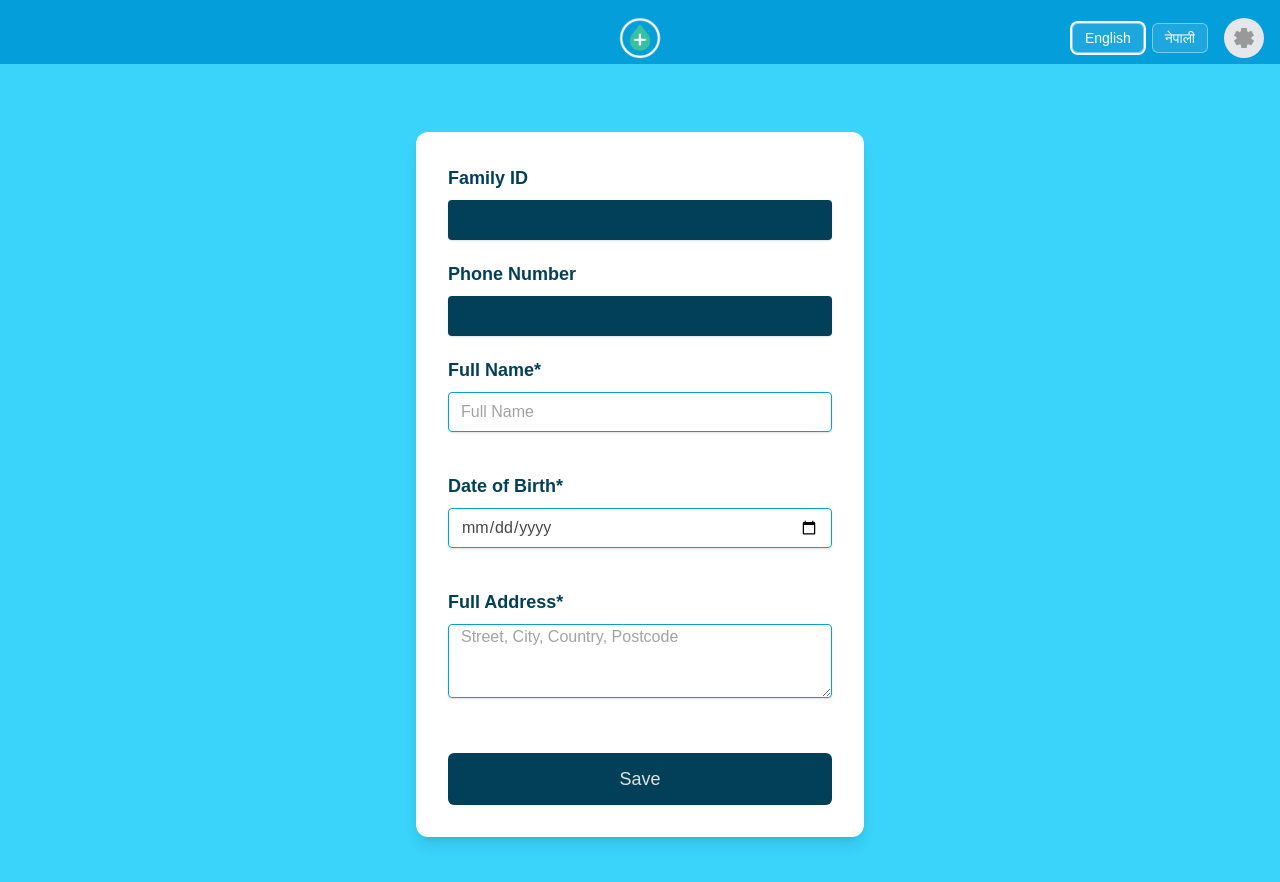
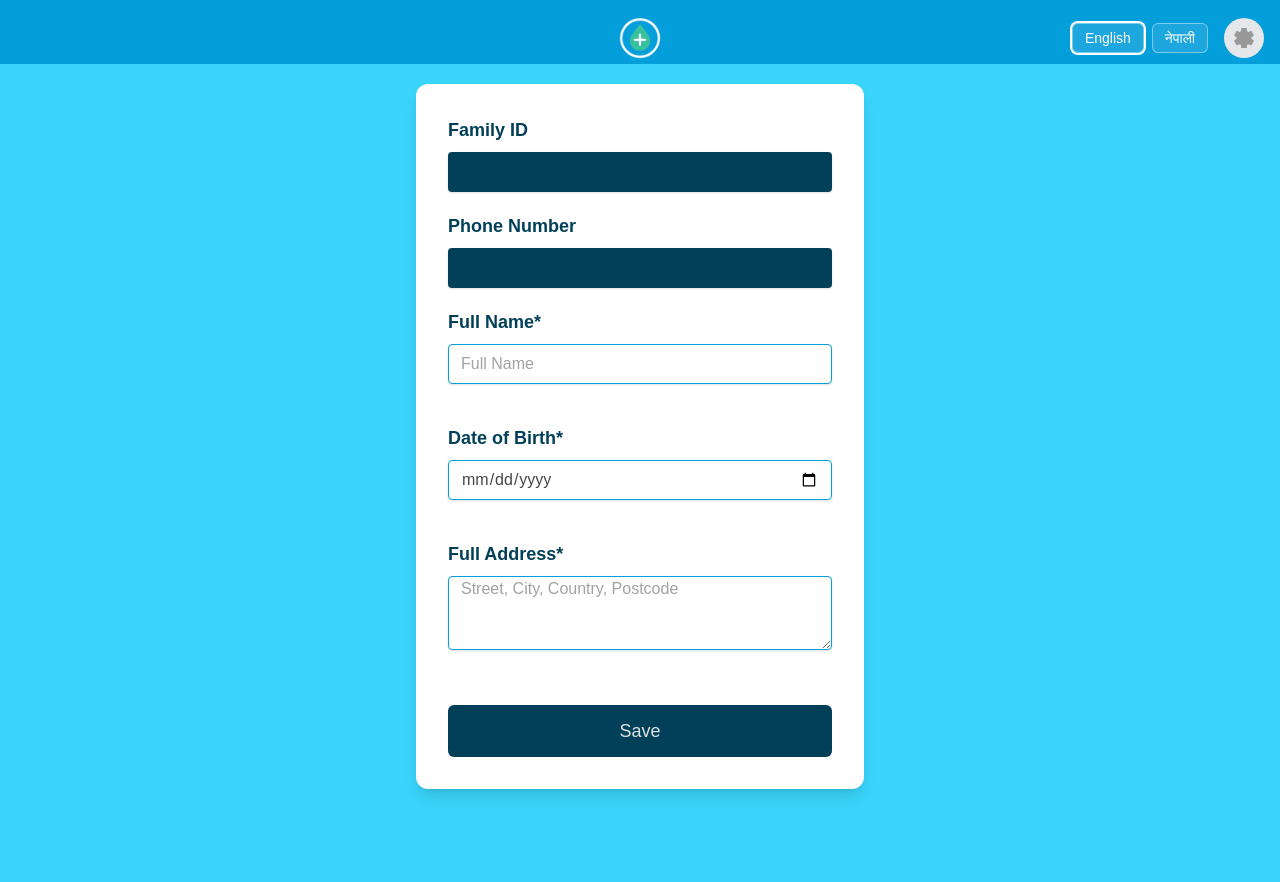
Before and after one commit to anantchhabda/Diabetes-Management-Application, a Next.js app: page /family-onboarding in a window 1280 px wide. Built offline with nearby package versions, Linux system fonts and the light colour scheme.

Commit message:
fix page layout on onboarding pages

```diff
--- a/src/app/doctor-onboarding/page.js
+++ b/src/app/doctor-onboarding/page.js
@@ -23,7 +23,7 @@ export default function Page() {
     }
   }
   return (
-    <main className="flex flex-col justify-center items-center min-h-screen px-4 gap-8"
+    <main className="flex flex-col justify-start items-center min-h-screen px-4 gap-8"
           style={{background: 'var(--background)'}}>
       <form
         id="onboardingForm"
--- a/src/app/family-onboarding/page.js
+++ b/src/app/family-onboarding/page.js
@@ -23,7 +23,7 @@ export default function Page() {
     }
   }
   return (
-    <main className="flex flex-col justify-center items-center min-h-screen px-4 gap-8"
+    <main className="flex flex-col justify-start items-center min-h-screen px-4 gap-8"
           style={{background: 'var(--background)'}}>
       <form
         id="onboardingForm"
--- a/src/app/patient-onboarding/page.js
+++ b/src/app/patient-onboarding/page.js
@@ -23,7 +23,8 @@ export default function Page() {
   }
 
   return (
-    <main className="flex flex-col justify-center items-center min-h-screen px-4 gap-8 bg-[rgba(58,211,249,1)]">
+    <main className="flex flex-col justify-start items-center min-h-screen px-4 gap-8"
+        style={{background: 'var(--background)'}}>
       <form
         id="onboardingForm"
         className="flex flex-col gap-5 w-full max-w-md bg-white p-8 rounded-xl shadow-lg mx-4"
```
